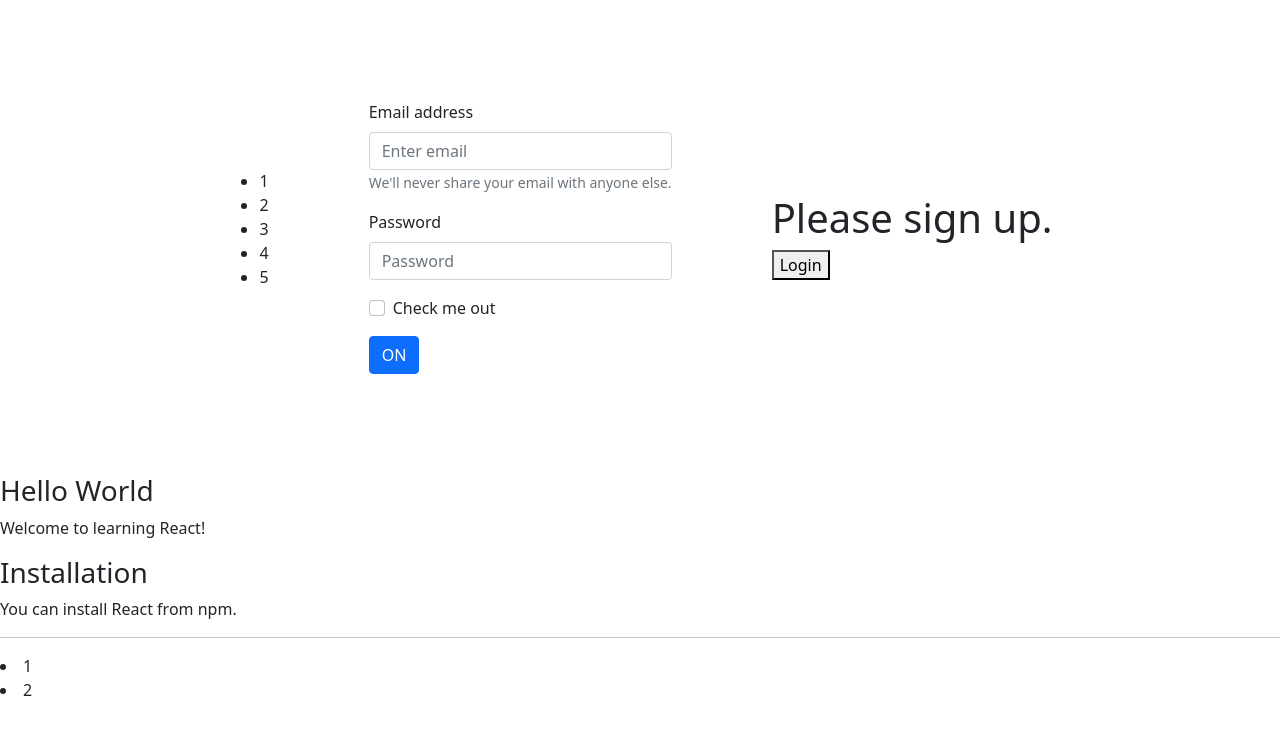
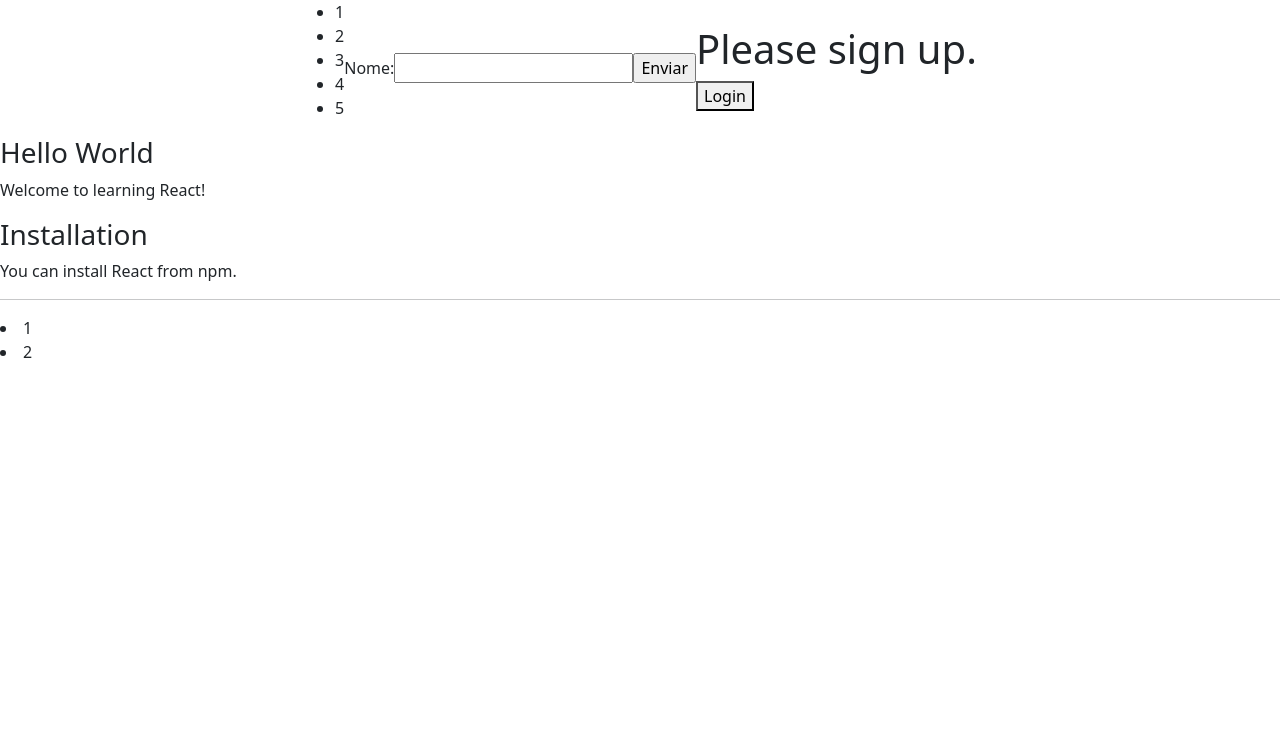
Before and after one commit to pedroluiznogueira/react-main-concepts, a React (Create React App) app: page / in a window 1280 px wide. Shown: the top 734 px of the page. Built offline with nearby package versions, Linux system fonts and the light colour scheme.

Commit message:
Accessing data from inputs in a form element, kind of like thw way two way data biding works

```diff
--- a/src/components/Login.tsx
+++ b/src/components/Login.tsx
@@ -6,44 +6,33 @@
 
   constructor(props: any) {
     super(props);
-    this.state = { isToggledOn: true };
+    this.state = {value: ''};
+    console.log(this.state.value);
 
-    this.handleClick = this.handleClick.bind(this);
+    this.handleChange = this.handleChange.bind(this);
+    this.handleSubmit = this.handleSubmit.bind(this);
   }
 
-  handleSubmit(e: any) {
-    e.preventDefault();
+  handleChange(event: any) {
+    console.log(event.target)
+    this.setState({value: event.target.value});
   }
 
-  handleClick() {
-    this.setState((state: any) => ({
-      isToggledOn: !state.isToggledOn
-    }))
+  handleSubmit(event: any) {
+    alert('Um nome foi enviado: ' + this.state.value);
+    event.preventDefault();
   }
 
     render() {
       return (
-        <><Form className="form-content" onSubmit={this.handleSubmit}>
-          <Form.Group className="mb-3" controlId="formBasicEmail">
-            <Form.Label>Email address</Form.Label>
-            <Form.Control type="email" placeholder="Enter email" />
-            <Form.Text className="text-muted">
-              We'll never share your email with anyone else.
-            </Form.Text>
-          </Form.Group>
-
-          <Form.Group className="mb-3" controlId="formBasicPassword">
-            <Form.Label>Password</Form.Label>
-            <Form.Control type="password" placeholder="Password" />
-          </Form.Group>
-          <Form.Group className="mb-3" controlId="formBasicCheckbox">
-            <Form.Check type="checkbox" label="Check me out" />
-          </Form.Group>
-          <Button variant="primary" type="submit" onClick={this.handleClick}>
-            {this.state.isToggledOn ? 'ON' : 'OFF'}
-          </Button>
-        </Form></>
-    );
+        <form onSubmit={this.handleSubmit}>
+          <label>
+            Nome:
+            <input type="text" value={this.state.value} onChange={this.handleChange} />
+          </label>
+          <input type="submit" value="Enviar" />
+        </form>
+      );
     }
 }
 
```
